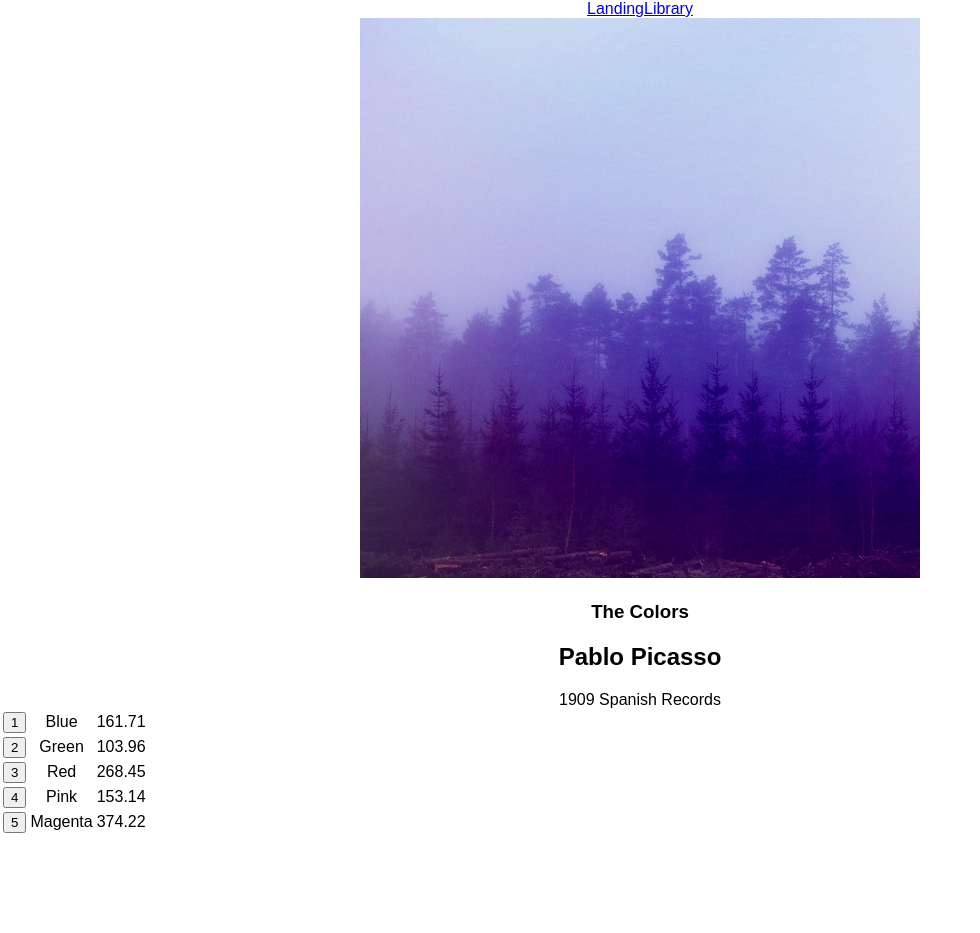
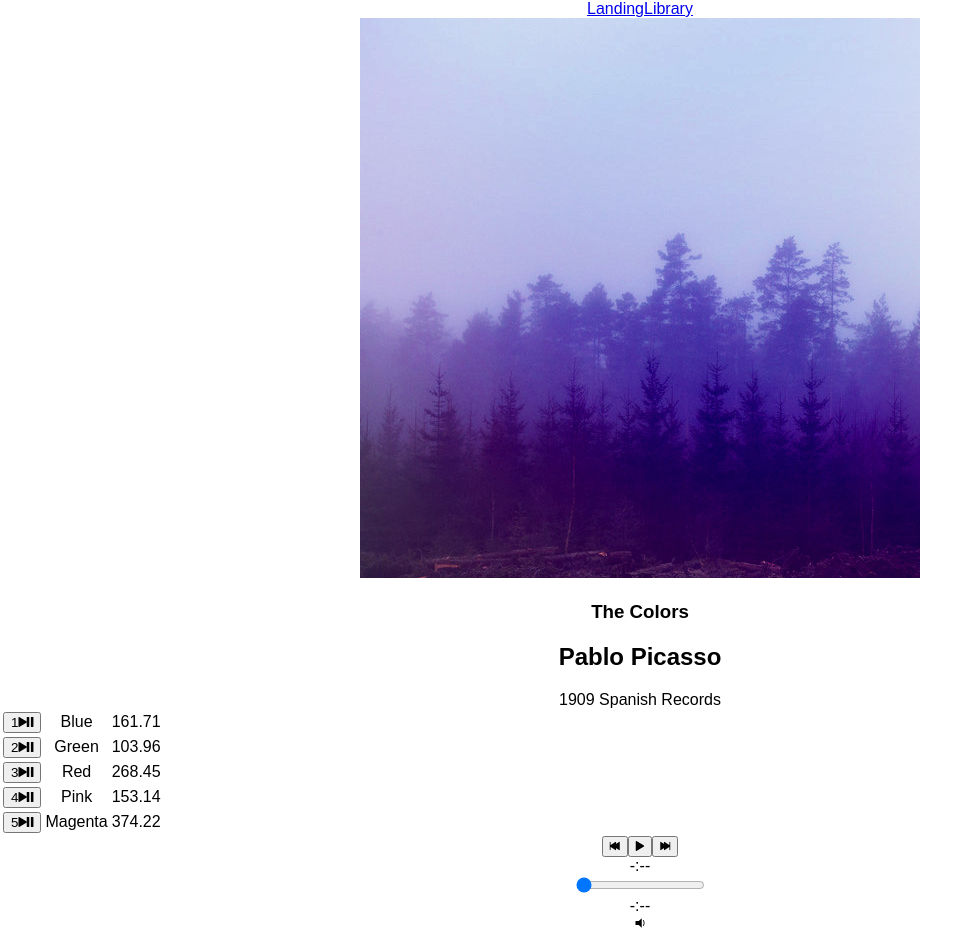
Before and after one commit to eckertg1/bloc-jams-react, a React (Create React App) app: page /album/the-colors in a window 1280 px wide. Shown: the top 933 px of the page, without its empty margins (0-980 px from the left). Before the commit the page ends 836 px from the top, so only its background shows below. Built offline with nearby package versions, Linux system fonts and the light colour scheme.

Commit message:
checkpoint 8 complete, additional bug fixes as well

```diff
--- a/public/index.html
+++ b/public/index.html
@@ -19,7 +19,7 @@
       work correctly both with client-side routing and a non-root public URL.
       Learn how to configure a non-root public URL by running `npm run build`.
     -->
-    <link rel="ionicons" href="http://code.ionicframework.com/ionicons/2.0.1/css/ionicons.min.css">
+    <link rel="stylesheet" href="http://code.ionicframework.com/ionicons/2.0.1/css/ionicons.min.css">
     <title>React App</title>
   </head>
   <body>
--- a/src/components/Album.js
+++ b/src/components/Album.js
@@ -1,5 +1,6 @@
 import React, { Component } from 'react';
 import albumData from './../data/albums';
+import PlayerBar from './PlayerBar';
 
 class Album extends Component {
   constructor(props){
@@ -9,11 +10,11 @@ class Album extends Component {
       return album.slug === this.props.match.params.slug
     });
 
-    this.state={
-                album : album,
-                currentSong: album.songs[0],
-                isPlaying: false
-              };
+    this.state = {
+        album : album,
+        currentSong: album.songs[0],
+        isPlaying: false
+      };
 
     this.audioElement = document.createElement('audio');
     this.audioElement.src = album.songs[0].audioSrc;
@@ -44,6 +45,14 @@ class Album extends Component {
     }
   }
 
+  handlePrevClick() {
+    const currentIndex = this.state.album.songs.findIndex(song => this.state.currentSong === song);
+    const newIndex = Math.max(0, currentIndex - 1);
+    const newSong = this.state.album.songs[newIndex];
+    this.setSong(newSong);
+    this.play(newSong);
+  }
+
   render() {
     return (
       <section className='album'>
@@ -65,7 +74,7 @@ class Album extends Component {
             {this.state.album.songs.map( (song,index) =>
               <tr key={index} className="song" onClick={() => this.handleSongClick(song)}>
                 <td className="song-actions">
-                  <button>
+                  <button onClick= {() => this.setSong(song)}>
                     <span className="song-number">{index + 1 }</span>
                     <span className="ion-play"></span>
                     <span className="ion-pause"></span>
@@ -78,6 +87,11 @@ class Album extends Component {
             }
           </tbody>
         </table>
+        <PlayerBar
+          isPlaying={this.state.isPlaying}
+          currentSong={this.state.currentSong}
+          handleSongClick={() => this.handleSongClick(this.state.currentSong)}
+          handlePrevClick={() => this.handlePrevClick()} />
       </section>
     );
   }
--- /dev/null
+++ b/src/components/PlayerBar.js
@@ -0,0 +1,33 @@
+import React, {Component} from 'react';
+
+class PlayerBar extends Component {
+  render () {
+    return(
+      <section className="player-bar">
+        <section id="buttons">
+          <button id="previous" onClick={this.props.handlePrevClick}>
+            <span className="ion-skip-backward"></span>
+          </button>
+          <button id="play-pause" onClick={this.props.handleSongClick} >
+            <span className={this.props.isPlaying ? 'ion-pause' : 'ion-play'}></span>
+          </button>
+          <button id="next">
+            <span className="ion-skip-forward"></span>
+          </button>
+          <section id="time-control">
+            <div className="current-time">-:--</div>
+            <input type="range" className="seek-bar" value="0" />
+            <div className="total-time">-:--</div>
+          </section>
+          <section id="volume-control">
+            <div className="icon ion-volume-low"></div>
+            <input type="range" className="seek=bar" value="0" />
+            <div className="icon ion-volume-high"></div>
+          </section>
+        </section>
+      </section>
+    );
+  }
+}
+
+export default PlayerBar;
```
